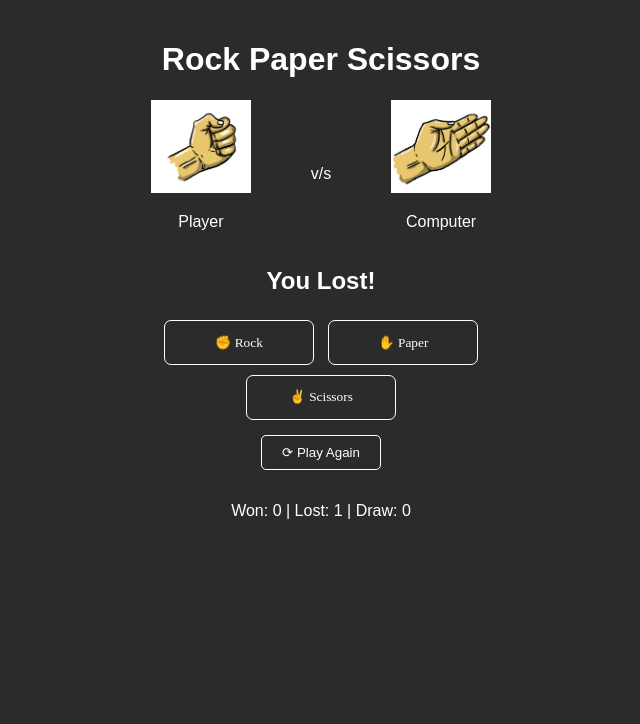
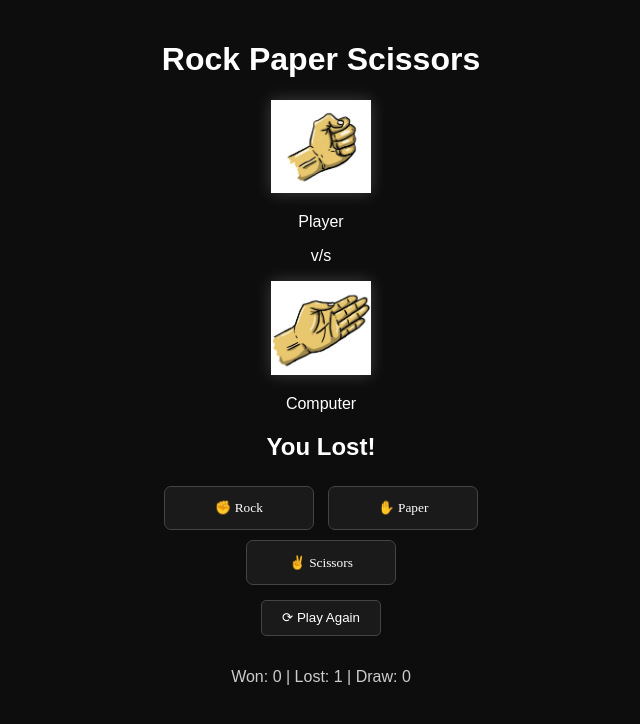
Before and after one commit to otterai/RPS-Game, a plain HTML site: page index.html in a window 1280 px wide. Both pictures are taken after a click on the button "✊ Rock". Shown: the whole page, without its empty margins (319-959 px from the left). Drawn offline with Linux system fonts and the light colour scheme.

Commit message:
Update style.css

```diff
--- a/style.css
+++ b/style.css
@@ -1,6 +1,6 @@
 body {
-    background: #2b2b2b;
-    color: white;
+    background: #0d0d0d; /* Pure dark background */
+    color: #ffffff;
     font-family: 'Poppins', sans-serif;
     text-align: center;
     margin: 0;
@@ -13,73 +13,50 @@ body {
     padding: 20px;
 }
 
-.hands {
-    display: flex;
-    justify-content: space-around;
-    align-items: center;
-    margin: 20px 0;
-}
-
 .hands img {
     width: 100px;
-}
-
-.shakeComputer {
-    animation: shakeComputer 0.8s linear;
-}
-
-.shakePlayer {
-    animation: shakePlayer 0.8s linear;
-}
-
-@keyframes shakeComputer {
-    0% { transform: rotate(0deg); }
-    25% { transform: rotate(20deg); }
-    50% { transform: rotate(-20deg); }
-    75% { transform: rotate(20deg); }
-    100% { transform: rotate(0deg); }
-}
-
-@keyframes shakePlayer {
-    0% { transform: rotate(0deg); }
-    25% { transform: rotate(-20deg); }
-    50% { transform: rotate(20deg); }
-    75% { transform: rotate(-20deg); }
-    100% { transform: rotate(0deg); }
+    filter: drop-shadow(0 0 8px rgba(255, 255, 255, 0.2)); /* Subtle glow */
 }
 
 .points {
     margin: 2em 0;
     text-align: center;
+    color: #ccc;
 }
 
 .options button {
-    background: none;
+    background: #1a1a1a;
     color: #fff;
     font-family: "Poppins";
-    border: 1px solid #fff;
+    border: 1px solid #444;
     padding: 1em 2em;
     border-radius: 7px;
     width: 150px;
     white-space: nowrap;
     cursor: pointer;
     outline: none;
-    transition: 0.2s all linear;
+    transition: all 0.2s linear;
     margin: 5px;
 }
 
 .options button:hover {
-    background: #fff;
-    color: #000;
+    background: #333;
+    border-color: #888;
+    transform: scale(1.05);
 }
 
 #play-again {
-    background: none;
+    background: #1a1a1a;
     color: #fff;
-    border: 1px solid #fff;
+    border: 1px solid #444;
     padding: 0.7em 1.5em;
     border-radius: 5px;
     cursor: pointer;
     margin-top: 10px;
     display: none;
 }
+
+#play-again:hover {
+    background: #333;
+    border-color: #888;
+}
```
